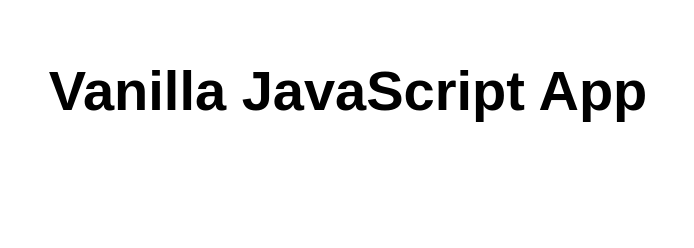
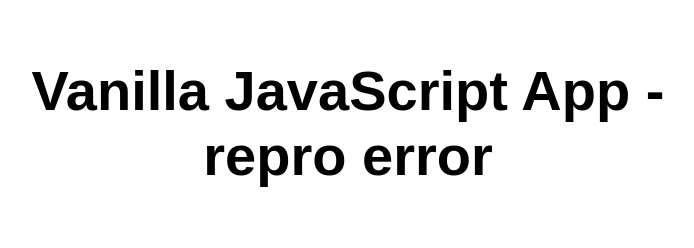
Before and after one commit to cmriachi/mishapos7geotests, a website: page src/index.html in a window 1280 px wide. Shown: the whole page, without its empty margins (292-986 px from the left). Drawn offline with Linux system fonts and the light colour scheme.

Commit message:
Update index.html

```diff
--- a/src/index.html
+++ b/src/index.html
@@ -10,7 +10,7 @@
 
 <body>
   <main>
-    <h1>Vanilla JavaScript App</h1>
+    <h1>Vanilla JavaScript App - repro error</h1>
   </main>
 </body>
 
```
